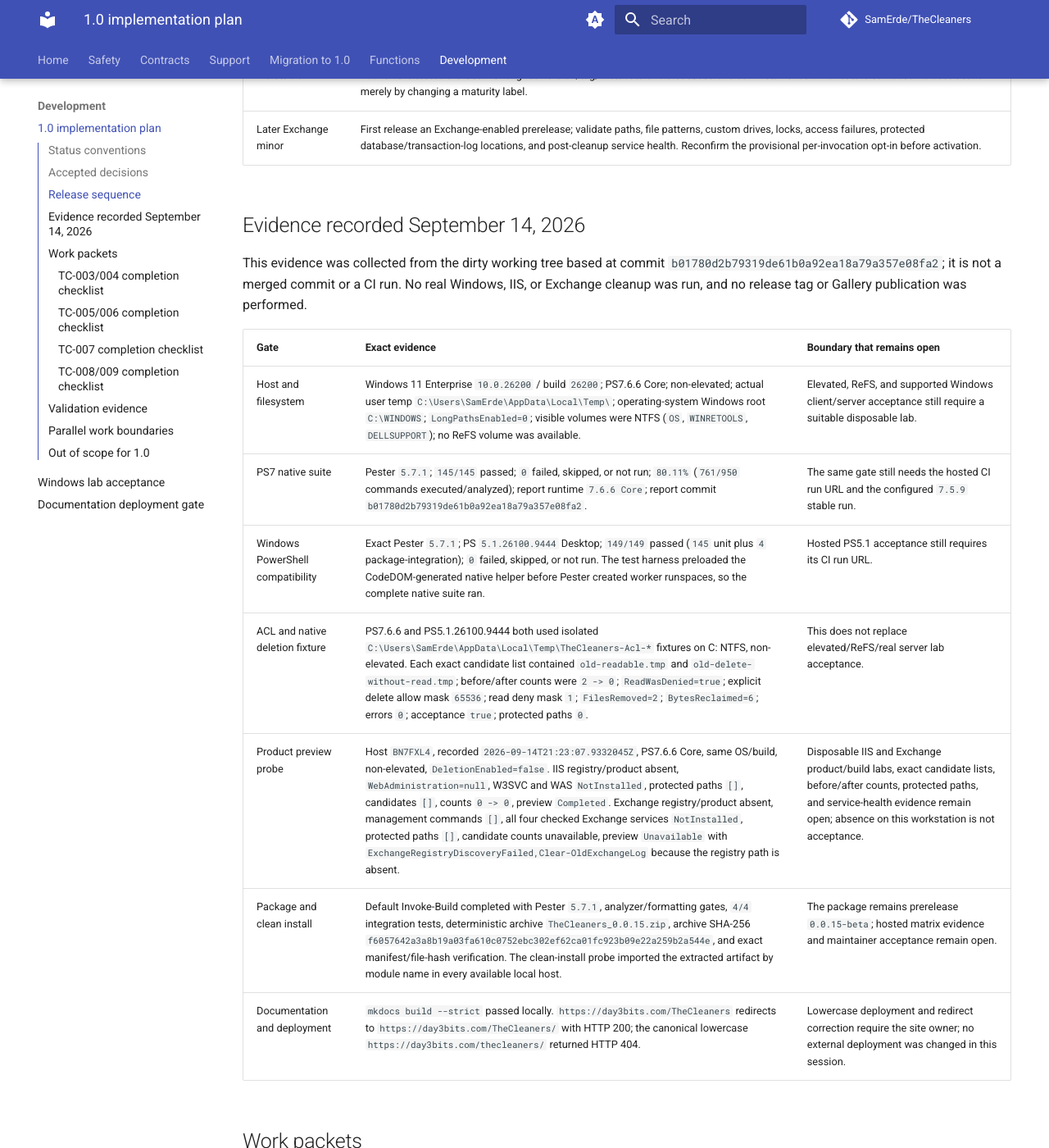
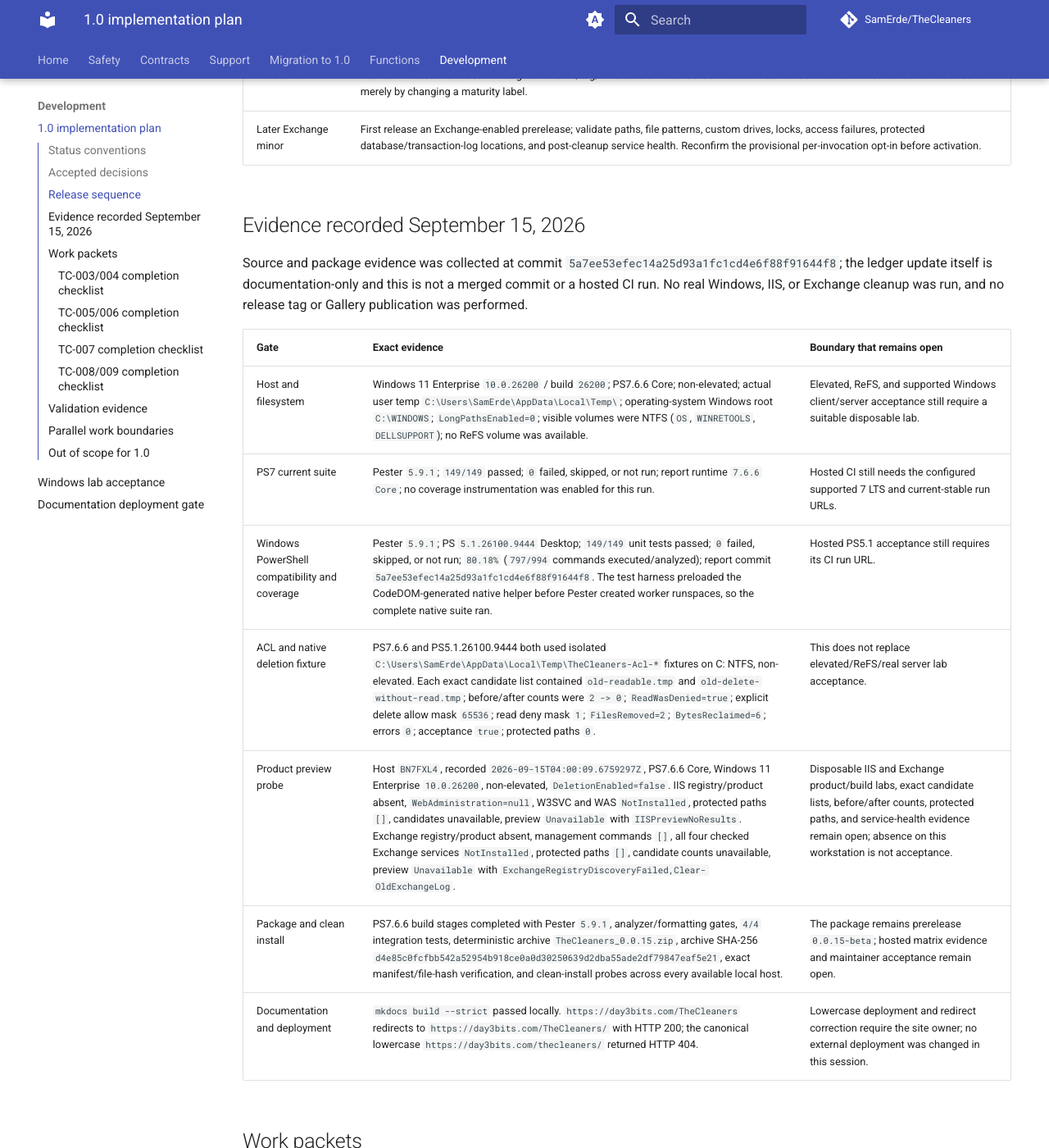
Before and after one commit to SamErde/TheCleaners, an MkDocs documentation site: the page built from docs/release-plan-1.0.md, in a window 1280 px wide and 1400 px high, scrolled down 1381 px. Shown: the whole window at 82% size. Built offline with MkDocs 1.6.1 and Material for MkDocs 9.7.7, drawn with Linux system fonts in a browser that asks for light colours; comment, search, counter and statistics services are not loaded; some of the changed text lies outside the part shown.

Commit message:
Record review validation evidence in release plan

```diff
--- a/docs/release-plan-1.0.md
+++ b/docs/release-plan-1.0.md
@@ -1,6 +1,6 @@
 # TheCleaners 1.0 implementation plan
 
-Updated September 14, 2026. Approved direction from the maintainer; implementation is underway in [PR #27](https://github.com/SamErde/TheCleaners/pull/27).
+Updated September 15, 2026. Approved direction from the maintainer; implementation is underway in [PR #31](https://github.com/SamErde/TheCleaners/pull/31).
 
 ## Status conventions
 
@@ -29,26 +29,26 @@ The manifest stays on the current prerelease version during this packet. No comm
 | 1.0 stable | Publish the tested artifact with aligned version/tag/metadata and a successful clean-install check. No feature can become destructive merely by changing a maturity label. |
 | Later Exchange minor | First release an Exchange-enabled prerelease; validate paths, file patterns, custom drives, locks, access failures, protected database/transaction-log locations, and post-cleanup service health. Reconfirm the provisional per-invocation opt-in before activation. |
 
-## Evidence recorded September 14, 2026
+## Evidence recorded September 15, 2026
 
-This evidence was collected from the dirty working tree based at commit `b01780d2b79319de61b0a92ea18a79a357e08fa2`; it is not a merged commit or a CI run. No real Windows, IIS, or Exchange cleanup was run, and no release tag or Gallery publication was performed.
+Source and package evidence was collected at commit `5a7ee53efec14a25d93a1fc1cd4e6f88f91644f8`; the ledger update itself is documentation-only and this is not a merged commit or a hosted CI run. No real Windows, IIS, or Exchange cleanup was run, and no release tag or Gallery publication was performed.
 
 | Gate | Exact evidence | Boundary that remains open |
 | --- | --- | --- |
 | Host and filesystem | Windows 11 Enterprise `10.0.26200` / build `26200`; PS7.6.6 Core; non-elevated; actual user temp `C:\Users\SamErde\AppData\Local\Temp\`; operating-system Windows root `C:\WINDOWS`; `LongPathsEnabled=0`; visible volumes were NTFS (`OS`, `WINRETOOLS`, `DELLSUPPORT`); no ReFS volume was available. | Elevated, ReFS, and supported Windows client/server acceptance still require a suitable disposable lab. |
-| PS7 native suite | Pester `5.7.1`; `145/145` passed; `0` failed, skipped, or not run; `80.11%` (`761/950` commands executed/analyzed); report runtime `7.6.6 Core`; report commit `b01780d2b79319de61b0a92ea18a79a357e08fa2`. | The same gate still needs the hosted CI run URL and the configured `7.5.9` stable run. |
-| Windows PowerShell compatibility | Exact Pester `5.7.1`; PS `5.1.26100.9444` Desktop; `149/149` passed (`145` unit plus `4` package-integration); `0` failed, skipped, or not run. The test harness preloaded the CodeDOM-generated native helper before Pester created worker runspaces, so the complete native suite ran. | Hosted PS5.1 acceptance still requires its CI run URL. |
+| PS7 current suite | Pester `5.9.1`; `149/149` passed; `0` failed, skipped, or not run; report runtime `7.6.6 Core`; no coverage instrumentation was enabled for this run. | Hosted CI still needs the configured supported 7 LTS and current-stable run URLs. |
+| Windows PowerShell compatibility and coverage | Pester `5.9.1`; PS `5.1.26100.9444` Desktop; `149/149` unit tests passed; `0` failed, skipped, or not run; `80.18%` (`797/994` commands executed/analyzed); report commit `5a7ee53efec14a25d93a1fc1cd4e6f88f91644f8`. The test harness preloaded the CodeDOM-generated native helper before Pester created worker runspaces, so the complete native suite ran. | Hosted PS5.1 acceptance still requires its CI run URL. |
 | ACL and native deletion fixture | PS7.6.6 and PS5.1.26100.9444 both used isolated `C:\Users\SamErde\AppData\Local\Temp\TheCleaners-Acl-*` fixtures on C: NTFS, non-elevated. Each exact candidate list contained `old-readable.tmp` and `old-delete-without-read.tmp`; before/after counts were `2 -> 0`; `ReadWasDenied=true`; explicit delete allow mask `65536`; read deny mask `1`; `FilesRemoved=2`; `BytesReclaimed=6`; errors `0`; acceptance `true`; protected paths `0`. | This does not replace elevated/ReFS/real server lab acceptance. |
-| Product preview probe | Host `BN7FXL4`, recorded `2026-09-14T21:23:07.9332045Z`, PS7.6.6 Core, same OS/build, non-elevated, `DeletionEnabled=false`. IIS registry/product absent, `WebAdministration=null`, W3SVC and WAS `NotInstalled`, protected paths `[]`, candidates `[]`, counts `0 -> 0`, preview `Completed`. Exchange registry/product absent, management commands `[]`, all four checked Exchange services `NotInstalled`, protected paths `[]`, candidate counts unavailable, preview `Unavailable` with `ExchangeRegistryDiscoveryFailed,Clear-OldExchangeLog` because the registry path is absent. | Disposable IIS and Exchange product/build labs, exact candidate lists, before/after counts, protected paths, and service-health evidence remain open; absence on this workstation is not acceptance. |
-| Package and clean install | Default Invoke-Build completed with Pester `5.7.1`, analyzer/formatting gates, `4/4` integration tests, deterministic archive `TheCleaners_0.0.15.zip`, archive SHA-256 `f6057642a3a8b19a03fa610c0752ebc302ef62ca01fc923b09e22a259b2a544e`, and exact manifest/file-hash verification. The clean-install probe imported the extracted artifact by module name in every available local host. | The package remains prerelease `0.0.15-beta`; hosted matrix evidence and maintainer acceptance remain open. |
+| Product preview probe | Host `BN7FXL4`, recorded `2026-09-15T04:00:09.6759297Z`, PS7.6.6 Core, Windows 11 Enterprise `10.0.26200`, non-elevated, `DeletionEnabled=false`. IIS registry/product absent, `WebAdministration=null`, W3SVC and WAS `NotInstalled`, protected paths `[]`, candidates unavailable, preview `Unavailable` with `IISPreviewNoResults`. Exchange registry/product absent, management commands `[]`, all four checked Exchange services `NotInstalled`, protected paths `[]`, candidate counts unavailable, preview `Unavailable` with `ExchangeRegistryDiscoveryFailed,Clear-OldExchangeLog`. | Disposable IIS and Exchange product/build labs, exact candidate lists, before/after counts, protected paths, and service-health evidence remain open; absence on this workstation is not acceptance. |
+| Package and clean install | PS7.6.6 build stages completed with Pester `5.9.1`, analyzer/formatting gates, `4/4` integration tests, deterministic archive `TheCleaners_0.0.15.zip`, archive SHA-256 `d4e85c0fcfbb542a52954b918ce0a0d30250639d2dba55ade2df79847eaf5e21`, exact manifest/file-hash verification, and clean-install probes across every available local host. | The package remains prerelease `0.0.15-beta`; hosted matrix evidence and maintainer acceptance remain open. |
 | Documentation and deployment | `mkdocs build --strict` passed locally. `https://day3bits.com/TheCleaners` redirects to `https://day3bits.com/TheCleaners/` with HTTP 200; the canonical lowercase `https://day3bits.com/thecleaners/` returned HTTP 404. | Lowercase deployment and redirect correction require the site owner; no external deployment was changed in this session. |
 
 ## Work packets
 
 | ID | Work | Current state |
 | --- | --- | --- |
-| TC-001 | Behavioral contracts, support matrix, maturity policy, migration notes, and release ledger | Implemented in draft in PR #27; command contracts and support/maturity documentation are present. Exact product/runtime evidence remains open. |
-| TC-002 | Naming, compatibility aliases, deterministic loader, quiet import, removal of initialization scaffolding | Implemented in PR #27; source and packaged import tests added. |
+| TC-001 | Behavioral contracts, support matrix, maturity policy, migration notes, and release ledger | Implemented in draft in PR #31; command contracts and support/maturity documentation are present. Exact product/runtime evidence remains open. |
+| TC-002 | Naming, compatibility aliases, deterministic loader, quiet import, removal of initialization scaffolding | Implemented in PR #31; source and packaged import tests added. |
 | TC-003 | Public mutation ownership, shared result/error contracts, UTC semantics, path safety, removal of generic deletion wrapper | Draft implementation includes shared result/error contracts, owning-command mutation, native temp deletion, and wrapper/helper retirement. Local PS7/PS5.1 fixture evidence is recorded above; hosted cross-edition and adversarial acceptance remain open. |
 | TC-004 | Temp cleaners, opt-in directory pruning, WhatIf/Confirm, locked-file/race handling, privilege/root preflight | Draft implementation includes same-handle identity checks, root preflight, lock/race fixtures, hard-link/reparse tests, actual-root/privilege checks, and ACL evidence. ReFS/elevated/server acceptance, interactive confirmation acceptance, and hosted CI remain open. |
 | TC-005 | IIS path discovery, environment expansion, per-format allowlist, deduplication, inline deletion, and server validation | Preview lock, read-only discovery, validated-root normalization/deduplication, protected-path checks, format allowlists, and dependency restoration are implemented in draft. The local probe recorded IIS absence only; product/version and server lab validation remain open; removal stays disabled. |
@@ -92,9 +92,9 @@ This evidence was collected from the dirty working tree based at commit `b01780d
 - [x] Replace recursive source merging with the explicit source-layout package; preserve useful stack traces and external help in the draft build.
 - [x] Build once, record a content manifest/digest, test that artifact, and publish it without rebuilding or publishing `src` directly in the protected workflow design.
 - [x] Add a protected publishing environment and version/tag/prerelease checks; refuse duplicate Gallery versions in the publisher script.
-- [ ] Add complete 5.1 plus supported 7 LTS/current package/install tests, not just source unit tests; local PS5.1/PS7.6.6 evidence is recorded, but hosted 7.5.9 and CI evidence remain open.
+- [x] Add complete 5.1 plus supported 7 LTS/current package/install tests, not just source unit tests; local PS5.1/PS7.6.6 evidence is recorded above, while hosted 7 LTS/current and CI evidence remain open.
 - [x] Re-enable the ShouldProcess analyzer rule; no broad suppression is used in the draft source.
-- [ ] Meet at least 80% overall coverage and explicitly test every safety-critical branch; local PS7.6.6 measured 80.11% with no skipped tests, while hosted CI and remaining unexecuted failure branches still require evidence.
+- [x] Meet at least 80% overall coverage and explicitly test every safety-critical branch; local PS5.1 measured 80.18% with no skipped tests at `5a7ee53`, while hosted CI and remaining unexecuted failure branches still require evidence.
 - [x] Retain machine-readable unit and integration reports, with failed/skipped counts and exact runtime versions in the draft build.
 - [x] Generate command references and external help from the source of truth; add drift checks and validate the documentation build strictly in CI.
 - [x] Update README, migration guide, changelog, support/security policy, contributing instructions, PR template, and agent instructions.
@@ -126,7 +126,7 @@ The following references identify the exact regression tests behind review-threa
 | Exact artifact and clean install | `src/Tests/Integration/PackageImport.Tests.ps1`: archive sidecar/hash, manifest file records, extracted source-layout import, external help, aliases, and preview locks in each available host. |
 | Host and ACL evidence | `lab/Invoke-TheCleanersAclFixture.ps1`: isolated read-denied/delete-allowed ACL, exact rule masks, candidate before/after lists, result counts, bytes, errors, and acceptance. `lab/Invoke-TheCleanersProductPreviewLab.ps1`: read-only product, build, service, protected-path, candidate, and preview evidence with deletion disabled. |
 
-Adding tests is not evidence that they passed. The September 14 local evidence is recorded above with exact runtimes, counts, failures/skips, coverage, hashes, and host limitations. Record hosted CI run URLs and the exact tested commit in the PR before changing a packet to validated. Windows/IIS/Exchange lab acceptance is not replaced by CI with mocked fixtures, and the unavailable IIS/Exchange/ReFS/elevated environments remain explicit open gates.
+Adding tests is not evidence that they passed. The September 15 local evidence is recorded above with exact runtimes, counts, failures/skips, coverage, hashes, and host limitations. Record hosted CI run URLs and the exact tested commit in the PR before changing a packet to validated. Windows/IIS/Exchange lab acceptance is not replaced by CI with mocked fixtures, and the unavailable IIS/Exchange/ReFS/elevated environments remain explicit open gates.
 
 ## Parallel work boundaries
 
```
Also changed, not shown: other parts of docs/release-plan-1.0.md (+1 -1 lines).
